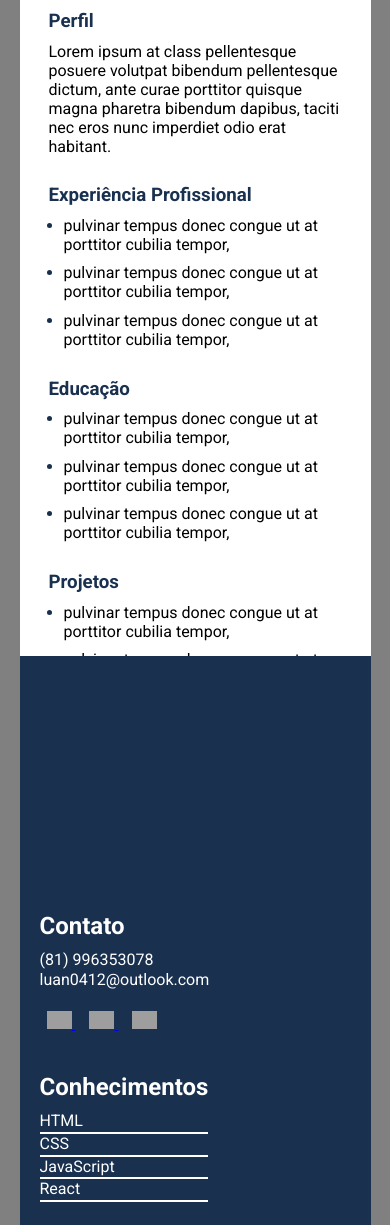
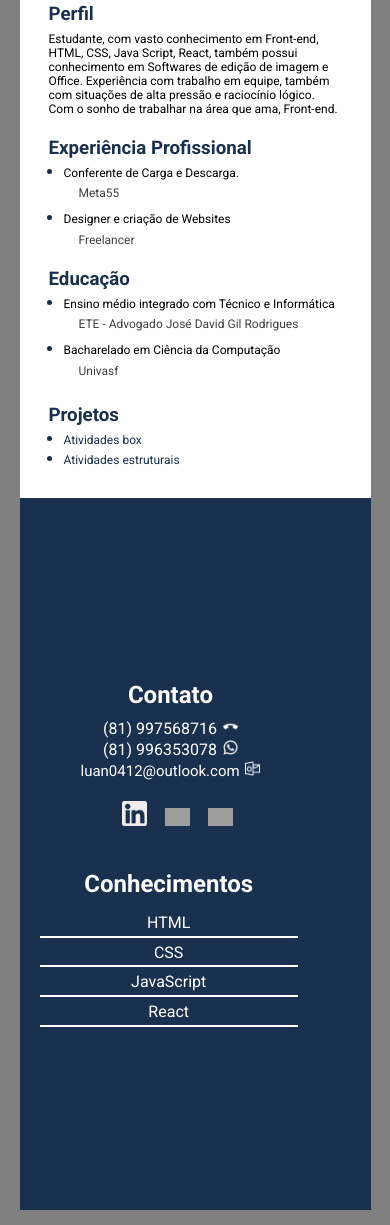
Before and after one commit to luan0412/curriculo, a plain HTML site: page index.html in a window 390 px wide. Shown: the part 146-1371 px from the top of the page. Drawn offline with Linux system fonts and the light colour scheme; grey boxes are pictures that could not be loaded.

Commit message:
Currículo completo

```diff
--- a/css/respon.css
+++ b/css/respon.css
@@ -1,15 +1,76 @@
-
-@media(max-width:1200px){
+@media(max-width:960px) {
     body{
         flex-direction: column;
         height: auto;
 
     }
     .div1{
+        height: auto;
+        width: 80%;
+    }
+    .div1 p{
+        font-size: 12px;
+    }
+    .div2{
+        align-items: center;
+        text-align: center;
+        width: 60%;
+
+        align-items: center;
+    }
+    .conhecimentos{
+
+        align-items: center;
+        text-align: center;
+    }
+}
+@media(max-width:1120px) {
+    body{
+
+        height: 95vh;
+
+    }
+    .div1{
+        height: auto;
+        width: 70%;
+    }
+    .div1 p{
+        font-size: 12px;
+    }
+    .div2{
+        align-items: center;
+        text-align: center;
+       height: 84.4vh;
+        align-items: center;
+    }
+    .conhecimentos{
+
+        align-items: center;
+        text-align: center;
+    }
+}
+@media(max-width:520px) {
+    body{
+        flex-direction: column;
+        height: auto;
+
+    }
+    .div1{
+        height: auto;
         width: 90%;
     }
+    .div1 p{
+        font-size: 12px;
+    }
     .div2{
+        align-items: center;
+        text-align: center;
         width: 90%;
         align-items: flex-start;
     }
+    .conhecimentos{
+
+        align-items: center;
+        text-align: center;
+    }
 }
--- a/css/style.css
+++ b/css/style.css
@@ -43,17 +43,27 @@ body{
 
 }
 .setores{
-    padding-top: 27px;
+    padding-top: 20px;
 }
 .setores p{
-    padding-top: 8px;
+    padding-top: 5px;
     color: black;
+}
+.setores a{
+    text-decoration: none;
+    color: hsl(214, 52%, 20%) ;
+
 }
 .setores ul{
     padding-left: 15px;
 }
 .setores li{
     color: hsl(214, 52%, 20%);
+}
+.subtitulo{
+    opacity: 0.75;
+    font-size: 13px;
+    margin-left: 15px;
 }
 .div2{
     flex-direction: column;
@@ -67,24 +77,52 @@ body{
 }
 .contato{
     padding: 20px;
-    width: 70%;
+    width: 86%;
 }
 .contato h2{
     margin-bottom: 10px;
 }
-.contato img{
+
+#email{
+    font-size: 15px;
+
+}
+.cont{
+    margin-left: 2px;
+    width: 15px;
+}
+.links{
+    margin-left: 7px;
     margin-top: 20px;
+    width: 25px;
 }
-.contato a{
-    margin: 7px
+.links:hover{
+    -webkit-transform: scale(1.4);
+        -ms-transform: scale(1.4);
+        transform: scale(1.4);
 }
+
 .conhecimentos{
+    width: 85%;
+    justify-content: center;
+    flex-direction: column;
+    display: flex;
     padding: 20px;
 }
 .conhecimentos h2{
     margin-bottom: 10px;;
 }
+.conhecimentos p{
+    padding-top: 5px;
+    padding-bottom: 2px;
+}
+.conhecimentos p:hover{
+    -webkit-transform: scale(1.1);
+        -ms-transform: scale(1.1);
+        transform: scale(1.1);
+}
 .range{
+
     width: 100%;
     height: 2px;
     background-color: white;
--- a/index.html
+++ b/index.html
@@ -22,7 +22,7 @@
 
         <div class="nome">
             <img class="skeleton" src="img/luanperfil.jpeg" alt="Minha foto">
-            <div class="subnome " >
+            <div class="subnome ">
                 <h2 class="skeleton skeleton-text">Luan Felipe</h2>
                 <p class="skeleton skeleton-text"> Desenvolvedor Front-End</p>
             </div>
@@ -32,8 +32,9 @@
         <div class="setores">
             <h3 class="skeleton skeleton-text">Perfil</h3>
             <p class="skeleton skeleton-text">
-                Lorem ipsum at class pellentesque posuere volutpat bibendum pellentesque dictum, ante curae porttitor
-                quisque magna pharetra bibendum dapibus, taciti nec eros nunc imperdiet odio erat habitant.
+                Estudante, com vasto conhecimento em Front-end, HTML, CSS, Java Script, React, também possui
+                conhecimento em Softwares de edição de imagem e Office. Experiência com trabalho em equipe, também com
+                situações de alta pressão e raciocínio lógico. Com o sonho de trabalhar na área que ama, Front-end.
             </p>
 
         </div>
@@ -41,16 +42,15 @@
             <h3 class="skeleton skeleton-text">Experiência Profissional</h3>
             <ul>
                 <li>
-                    <p class="skeleton skeleton-text">pulvinar tempus donec congue ut at porttitor cubilia tempor,
+                    <p class="skeleton skeleton-text">Conferente de Carga e Descarga.
+                        <p class="skeleton skeleton-text subtitulo">Meta55</p>
                     </p>
                 </li>
                 <li>
-                    <p class="skeleton skeleton-text">pulvinar tempus donec congue ut at porttitor cubilia tempor, </p>
+                    <p class="skeleton skeleton-text">Designer e criação de Websites </p>
+                        <p class="skeleton skeleton-text subtitulo">Freelancer</p>
                 </li>
-                <li>
-                    <p class="skeleton skeleton-text">pulvinar tempus donec congue ut at porttitor cubilia tempor,
-                    </p>
-                </li>
+
             </ul>
 
         </div>
@@ -58,17 +58,16 @@
             <h3 class="skeleton skeleton-text"> Educação</h3>
             <ul>
                 <li>
-                    <p class="skeleton skeleton-text">pulvinar tempus donec congue ut at porttitor cubilia tempor,
+                    <p class="skeleton skeleton-text"> Ensino médio integrado com Técnico e Informática
+                    <p class="skeleton skeleton-text subtitulo"> ETE - Advogado José David Gil Rodrigues</p>
                     </p>
                 </li>
                 <li>
-                    <p class="skeleton skeleton-text">pulvinar tempus donec congue ut at porttitor cubilia tempor,
+                    <p class="skeleton skeleton-text">Bacharelado em Ciência da Computação
+                    <p class="skeleton skeleton-text subtitulo">Univasf</p>
                     </p>
                 </li>
-                <li>
-                    <p class="skeleton skeleton-text">pulvinar tempus donec congue ut at porttitor cubilia tempor,
-                    </p>
-                </li>
+
 
             </ul>
         </div>
@@ -76,17 +75,14 @@
             <h3 class="skeleton skeleton-text"> Projetos</h3>
             <ul>
                 <li>
-                    <p class="skeleton skeleton-text">pulvinar tempus donec congue ut at porttitor cubilia tempor,
+                    <p class="skeleton skeleton-text"> <a href="https://github.com/luan0412/css-aula-pratica-04" > Atividades box </a>
                     </p>
                 </li>
                 <li>
-                    <p class="skeleton skeleton-text">pulvinar tempus donec congue ut at porttitor cubilia tempor,
+                    <p class="skeleton skeleton-text"> <a href="https://github.com/luan0412/-aula-html-estruturais-01">Atividades estruturais</a>
                     </p>
                 </li>
-                <li>
-                    <p class="skeleton skeleton-text">pulvinar tempus donec congue ut at porttitor cubilia tempor,
-                    </p>
-                </li>
+
 
             </ul>
         </div>
@@ -96,11 +92,20 @@
     <div class="div2">
         <div class="contato">
             <h2 class="skeleton2 skeleton-text">Contato</h2>
-            <p class="skeleton2 skeleton-text">(81) 996353078</p>
-            <p class="skeleton2 skeleton-text">luan0412@outlook.com</p>
-            <a class="skeleton2" href="https://www.linkedin.com/in/luan-felipe-6947a9200/">   <img src="https://cdn.glitch.com/2fece26e-0b0a-4236-ad30-75de0d62d0c0%2Flinkedin.png?v=1593864120362" width="25px" alt="Linkedin" /> </a>
-            <a class="skeleton2" href="https://github.com/luan0412">   <img  src="https://cdn.glitch.com/2fece26e-0b0a-4236-ad30-75de0d62d0c0%2Fgithub.png?v=1593864126979" width="25px" alt="Github" /> </a>
-            <a class="skeleton2" href="https://www.instagram.com/luanfel4/"> <img src="https://www.freepnglogos.com/uploads/logo-ig-png/logo-ig-lighting-and-furniture-design-studio-aqua-creations-32.png" width="25px" alt="Instagram"></a>
+            <p class="skeleton2 skeleton-text ">(81) 997568716 <img class="cont" src="img/ligacao.png" alt="ligação">
+            </p>
+            <p class="skeleton2 skeleton-text ">(81) 996353078 <img class="cont" src="img/whatsapp.png" alt="whatsapp">
+            </p>
+            <p class="skeleton2 skeleton-text" id="email"> luan0412@outlook.com <img class="cont" src="img/out.png" alt="outlook">
+            </p>
+            <a class="skeleton2 links" href="https://www.linkedin.com/in/luan-felipe-6947a9200/"> <img
+                    src="img/linkedin.png" class="links" alt="Linkedin"></a>
+            <a class="skeleton2 links" href="https://github.com/luan0412"> <img
+                    src="https://cdn.glitch.com/2fece26e-0b0a-4236-ad30-75de0d62d0c0%2Fgithub.png?v=1593864126979"
+                    class="links" alt="Github"></a>
+            <a class="skeleton2 links" href="https://www.instagram.com/luanfel4/"> <img
+                    src="https://www.freepnglogos.com/uploads/logo-ig-png/logo-ig-lighting-and-furniture-design-studio-aqua-creations-32.png"
+                    class="links" alt="Instagram"></a>
         </div>
         <div class="conhecimentos">
             <h2 class="skeleton2 skeleton-text">Conhecimentos</h2>
@@ -115,7 +120,7 @@
         </div>
 
     </div>
-</div>
+
 
 </body>
 
```
Also changed, not shown: img/ligacao.png (added), img/linkedin.png (added), img/out.png (added), img/whatsapp.png (added).
